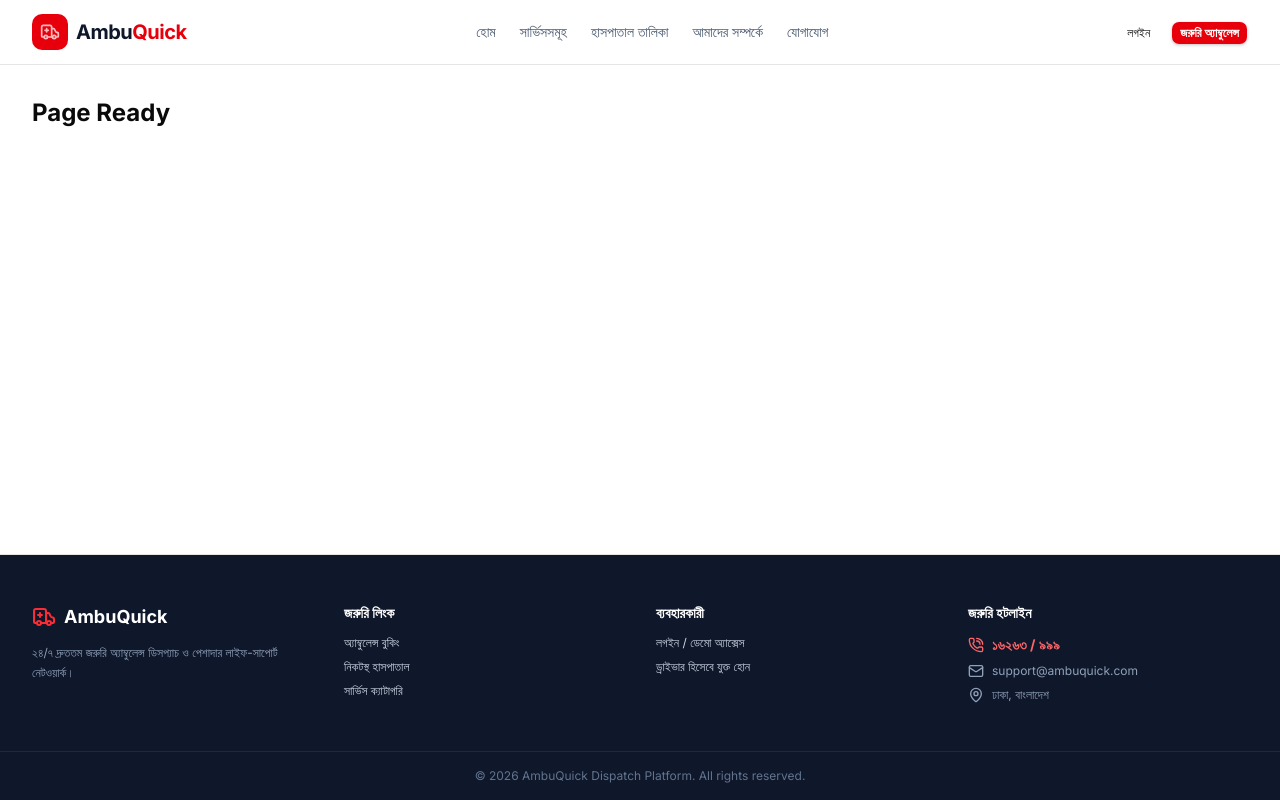
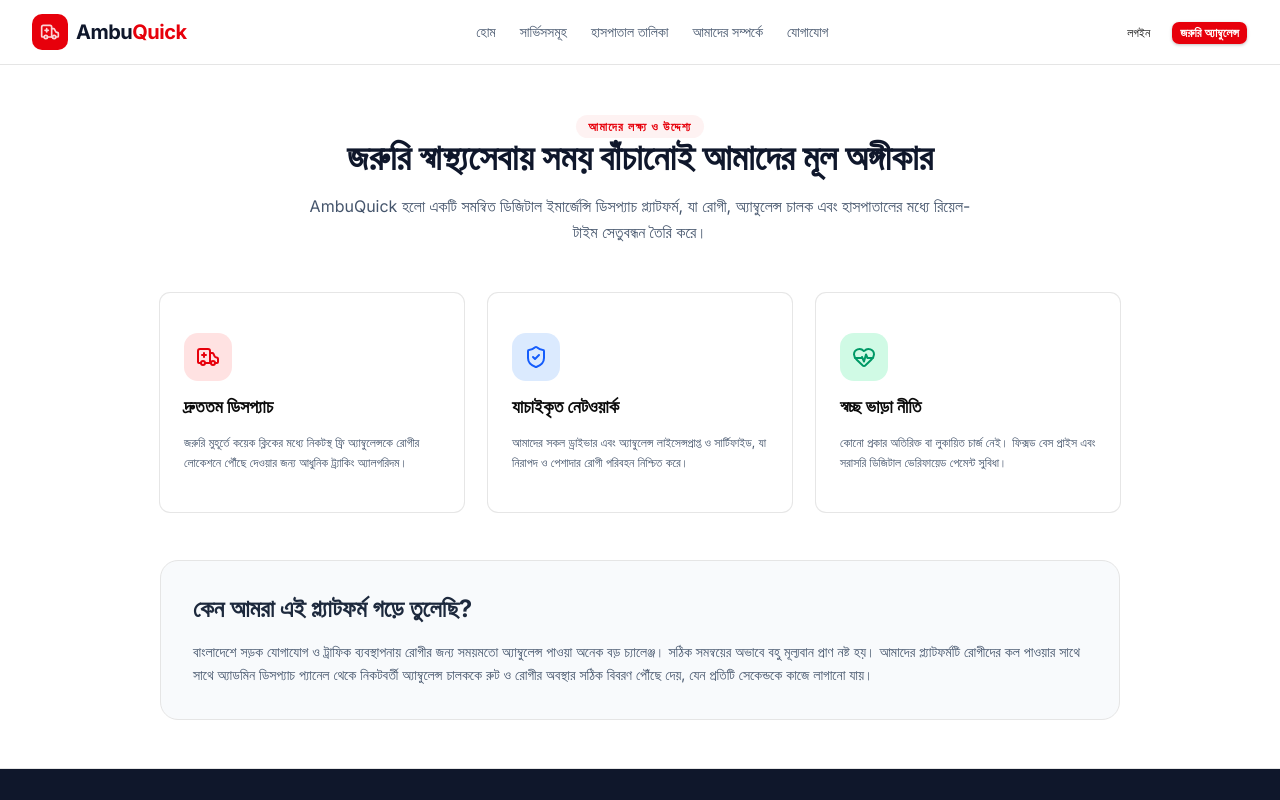
Before and after one commit to sarafathossen/b7a7, a Next.js app: page /about in a window 1280 px wide. Shown: the top 800 px of the page. Built offline with nearby package versions, Linux system fonts and the light colour scheme.

Commit message:
added about page

```diff
--- a/src/app/(public)/about/page.tsx
+++ b/src/app/(public)/about/page.tsx
@@ -1,7 +1,69 @@
-export default function Page() {
+// src/app/(public)/about/page.tsx
+import { Card, CardContent } from "@/components/ui/card";
+import { Ambulance, ShieldCheck, HeartPulse, Award, Users } from "lucide-react";
+
+export default function AboutPage() {
   return (
-    <div className="p-8">
-      <h1 className="text-2xl font-bold">Page Ready</h1>
+    <div className="container mx-auto px-4 sm:px-8 py-12 space-y-12 max-w-5xl">
+      {/* Intro */}
+      <div className="text-center space-y-4 max-w-2xl mx-auto">
+        <span className="text-xs font-bold text-red-600 uppercase tracking-widest bg-red-50 px-3 py-1 rounded-full">
+          আমাদের লক্ষ্য ও উদ্দেশ্য
+        </span>
+        <h1 className="text-3xl sm:text-4xl font-extrabold text-slate-900">
+          জরুরি স্বাস্থ্যসেবায় সময় বাঁচানোই আমাদের মূল অঙ্গীকার
+        </h1>
+        <p className="text-sm sm:text-base text-slate-600 leading-relaxed">
+          AmbuQuick হলো একটি সমন্বিত ডিজিটাল ইমার্জেন্সি ডিসপ্যাচ প্ল্যাটফর্ম, যা রোগী, অ্যাম্বুলেন্স চালক এবং হাসপাতালের মধ্যে রিয়েল-টাইম সেতুবন্ধন তৈরি করে।
+        </p>
+      </div>
+
+      {/* Mission Cards */}
+      <div className="grid grid-cols-1 md:grid-cols-3 gap-6">
+        <Card className="border-slate-200">
+          <CardContent className="p-6 space-y-3">
+            <div className="p-3 bg-red-100 text-red-600 rounded-xl w-fit">
+              <Ambulance className="w-6 h-6" />
+            </div>
+            <h3 className="font-bold text-lg">দ্রুততম ডিসপ্যাচ</h3>
+            <p className="text-xs text-slate-600 leading-relaxed">
+              জরুরি মুহূর্তে কয়েক ক্লিকের মধ্যে নিকটস্থ ফ্রি অ্যাম্বুলেন্সকে রোগীর লোকেশনে পৌঁছে দেওয়ার জন্য আধুনিক ট্র্যাকিং অ্যালগরিদম।
+            </p>
+          </CardContent>
+        </Card>
+
+        <Card className="border-slate-200">
+          <CardContent className="p-6 space-y-3">
+            <div className="p-3 bg-blue-100 text-blue-600 rounded-xl w-fit">
+              <ShieldCheck className="w-6 h-6" />
+            </div>
+            <h3 className="font-bold text-lg">যাচাইকৃত নেটওয়ার্ক</h3>
+            <p className="text-xs text-slate-600 leading-relaxed">
+              আমাদের সকল ড্রাইভার এবং অ্যাম্বুলেন্স লাইসেন্সপ্রাপ্ত ও সার্টিফাইড, যা নিরাপদ ও পেশাদার রোগী পরিবহন নিশ্চিত করে।
+            </p>
+          </CardContent>
+        </Card>
+
+        <Card className="border-slate-200">
+          <CardContent className="p-6 space-y-3">
+            <div className="p-3 bg-emerald-100 text-emerald-600 rounded-xl w-fit">
+              <HeartPulse className="w-6 h-6" />
+            </div>
+            <h3 className="font-bold text-lg">স্বচ্ছ ভাড়া নীতি</h3>
+            <p className="text-xs text-slate-600 leading-relaxed">
+              কোনো প্রকার অতিরিক্ত বা লুকায়িত চার্জ নেই। ফিক্সড বেস প্রাইস এবং সরাসরি ডিজিটাল ভেরিফায়েড পেমেন্ট সুবিধা।
+            </p>
+          </CardContent>
+        </Card>
+      </div>
+
+      {/* Story Section */}
+      <div className="bg-slate-50 p-8 rounded-2xl border space-y-4">
+        <h2 className="text-2xl font-bold text-slate-800">কেন আমরা এই প্ল্যাটফর্ম গড়ে তুলেছি?</h2>
+        <p className="text-sm text-slate-600 leading-relaxed">
+          বাংলাদেশে সড়ক যোগাযোগ ও ট্রাফিক ব্যবস্থাপনায় রোগীর জন্য সময়মতো অ্যাম্বুলেন্স পাওয়া অনেক বড় চ্যালেঞ্জ। সঠিক সমন্বয়ের অভাবে বহু মূল্যবান প্রাণ নষ্ট হয়। আমাদের প্ল্যাটফর্মটি রোগীদের কল পাওয়ার সাথে সাথে অ্যাডমিন ডিসপ্যাচ প্যানেল থেকে নিকটবর্তী অ্যাম্বুলেন্স চালককে রুট ও রোগীর অবস্থার সঠিক বিবরণ পৌঁছে দেয়, যেন প্রতিটি সেকেন্ডকে কাজে লাগানো যায়।
+        </p>
+      </div>
     </div>
   );
 }
```
